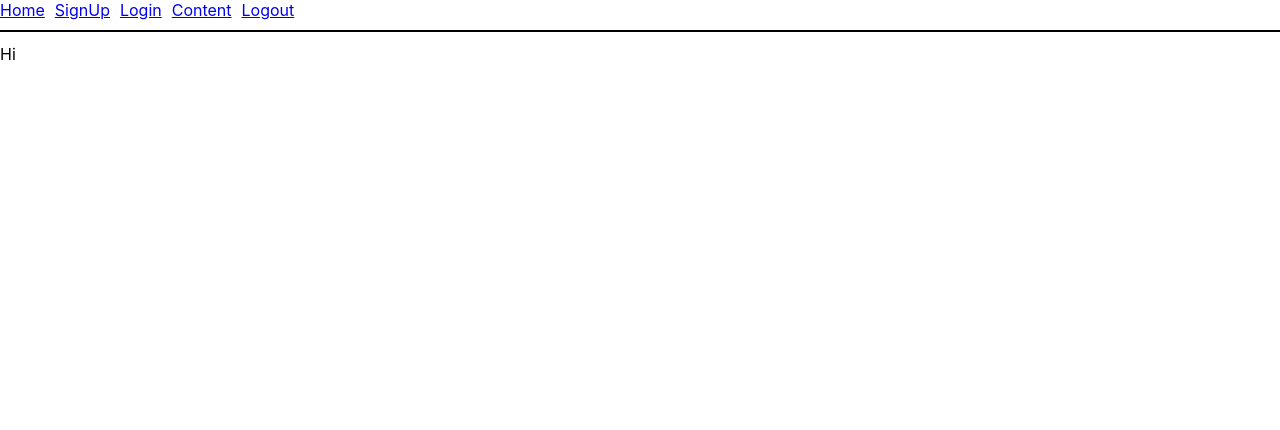
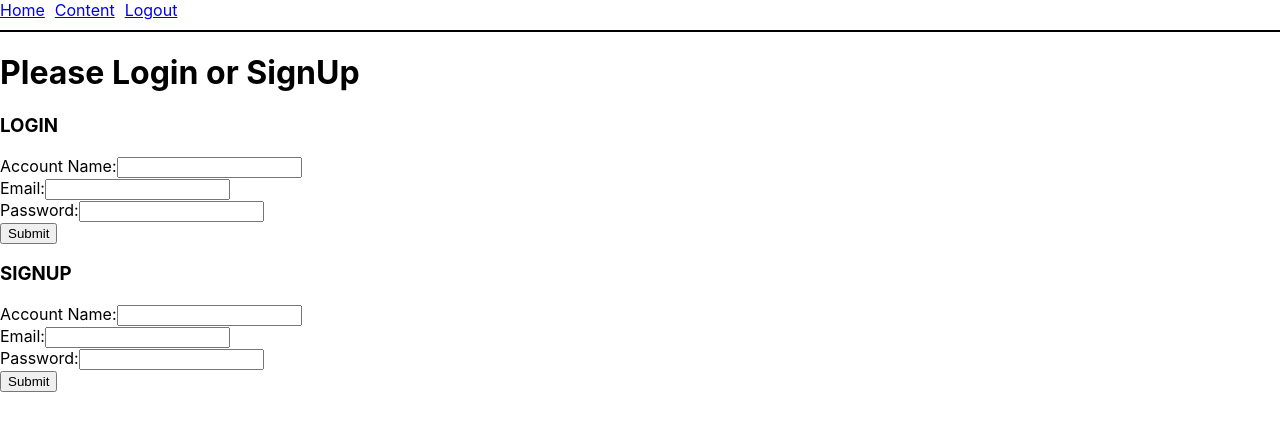
Before and after one commit to ShamiTomita/OBH-React-Final-Project, a React (Create React App) app in the folder obh-frontend/: page / in a window 1280 px wide. Shown: the top 430 px of the page. Built offline with nearby package versions, Linux system fonts and the light colour scheme; no server answers.

Commit message:
cleaning up login/signup presentation

```diff
--- a/obh-frontend/src/App.js
+++ b/obh-frontend/src/App.js
@@ -10,8 +10,6 @@ import {
 } from 'react-router-dom';
 import NavBar from './components/NavBar';
 import ContentContainer from './containers/ContentContainer.js';
-import SignUpContainer from './containers/SignUpContainer.js';
-import LoginContainer from './containers/LoginContainer.js'
 import LogoutComponent from './components/LogoutComponent.js'
 
 class App extends Component {
@@ -19,7 +17,7 @@ class App extends Component {
     this.props.currentAccount()
   }
   render(){
-    const {is_logged_in, username} = this.props
+    const {is_LoggedIn, account} = this.props
   console.log("app", this.props)
   return (
     <>
@@ -28,8 +26,6 @@ class App extends Component {
       <Routes>
         <Route exact path="/" element={<HomeContainer loggedIn={this.props.is_LoggedIn}/>} />
         <Route path="/content" element={<ContentContainer />}/>
-        <Route path="/signup" element={<SignUpContainer />}/>
-        <Route path="/login" element={<LoginContainer />}/>
         <Route path='/logout' element={<LogoutComponent/>}/>
       </Routes>
     </Router>
@@ -39,8 +35,10 @@ class App extends Component {
   }
 }
 const mapStateToProps = state => {
+  console.log("State", state)
   return ({
     is_LoggedIn: !!state.currentAccount,
+    account: state.currentAccount
   })
 }
 export default connect(mapStateToProps,{currentAccount})(App)
--- a/obh-frontend/src/actions/fetchAccount.js
+++ b/obh-frontend/src/actions/fetchAccount.js
@@ -5,8 +5,9 @@ export const setCurrentAccount = account => {
   }
 }
 export const clearCurrentUser = () => {
+  console.log("clearing")
   return {
-    type: "CLEAR_CURRENT_USER"
+    type: "CLEAR_CURRENT_ACCOUNT"
   }
 }
 export const addAccount = (data) => {
--- a/obh-frontend/src/components/ContentPage.js
+++ b/obh-frontend/src/components/ContentPage.js
@@ -5,7 +5,7 @@ class ContentPage extends Component {
   render(){
     console.log("ContentPage", this.props)
     const content = this.props.media.map((content)=>{
-      return<div key={content.attributes.id}>
+      return<div key={content.id}>
               <h3>{content.attributes.title}</h3>
               <p>{content.attributes.content_type} | {content.attributes.country} | {content.attributes.language} | {content.attributes.year}</p>
               <p>{content.attributes.director} | {content.attributes.genre}</p>
--- a/obh-frontend/src/components/NavBar.js
+++ b/obh-frontend/src/components/NavBar.js
@@ -11,18 +11,6 @@ const NavBar = () => {
       >
         Home
       </NavLink>
-        <NavLink
-          style={{ marginRight: '10px' }}
-          to="/signup"
-        >
-          SignUp
-        </NavLink>
-        <NavLink
-          style={{ marginRight: '10px' }}
-          to="/login"
-        >
-          Login
-        </NavLink>
       <NavLink
         style={{ marginRight: '10px' }}
         to="/content"
--- a/obh-frontend/src/containers/HomeContainer.js
+++ b/obh-frontend/src/containers/HomeContainer.js
@@ -1,14 +1,23 @@
 import React, {Component} from "react"
+import LoginComponent from '../components/LoginComponent'
+import SignUpComponent from '../components/SignUpComponent'
 class HomeContainer extends Component{
 
 
   render(){
-    return(
-      <div>
-        Hi
-      </div>
-
-    )
+    console.log(this.props)
+    let {loggedIn} = this.props
+    return( loggedIn ?
+    <div>Welcome Back</div>
+    :
+    <div>
+      <h1>Please Login or SignUp</h1>
+      <h3>LOGIN</h3>
+      <LoginComponent/>
+      <h3>SIGNUP</h3>
+      <SignUpComponent/>
+    </div>
+  )
   }
 }
 
--- a/obh-frontend/src/reducers/accountReducer.js
+++ b/obh-frontend/src/reducers/accountReducer.js
@@ -2,7 +2,7 @@ const accountReducer = (state = {accounts:[], id: null, username: '', is_LoggedI
   switch(action.type){
 
     case "ADD_ACCOUNT":
-    console.log(action)
+    console.log(action.account)
       return{
         ...state,
         accounts: action.account
--- a/obh-frontend/src/reducers/currentAccount.js
+++ b/obh-frontend/src/reducers/currentAccount.js
@@ -1,9 +1,10 @@
 export default (state = null, action) => {
   switch (action.type) {
     case "SET_CURRENT_ACCOUNT":
-    console.log(action.account)
+    console.log("set current account", action.account)
       return action.account
     case "CLEAR_CURRENT_ACCOUNT":
+    console.log("CLEARING NOW")
       return null
     default:
       return state
```
